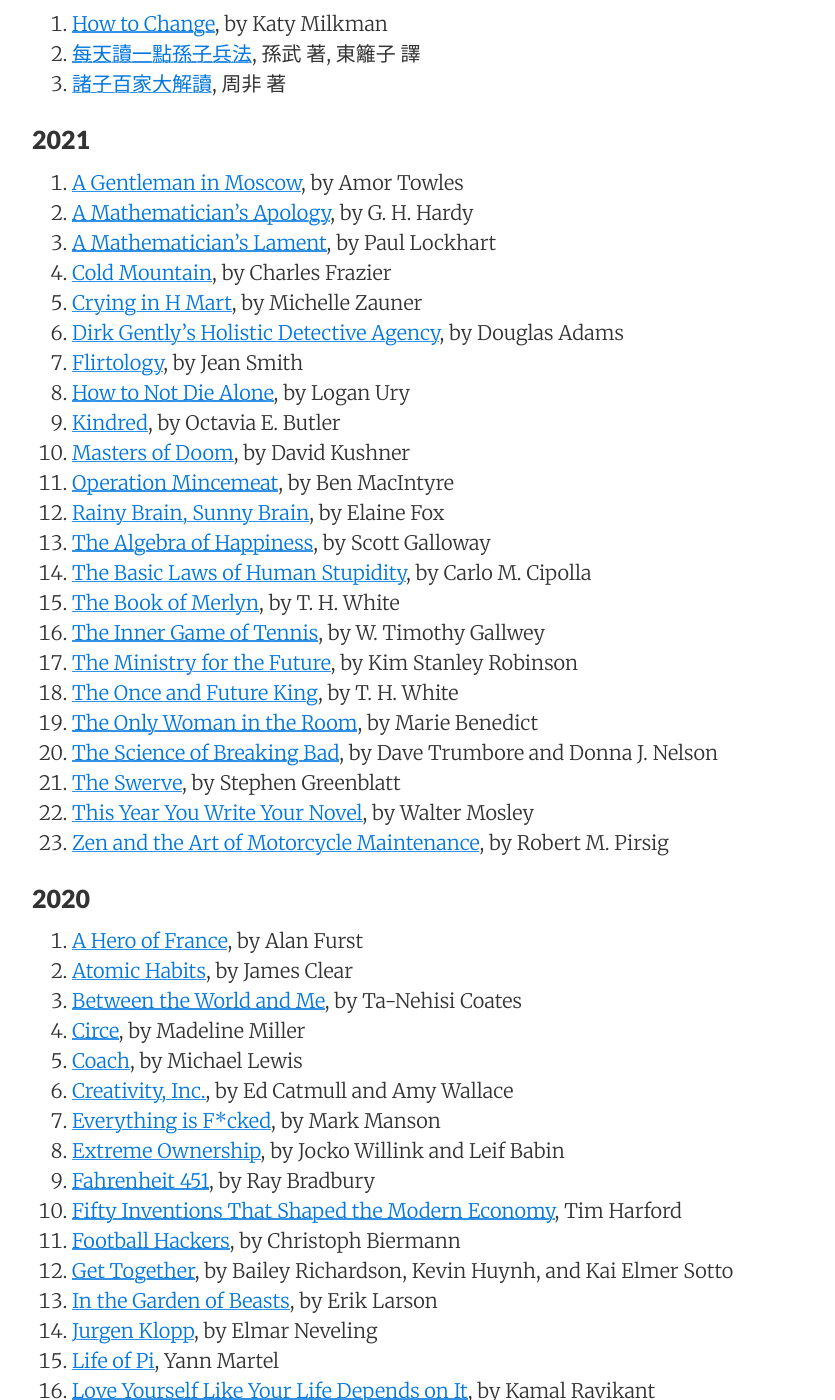
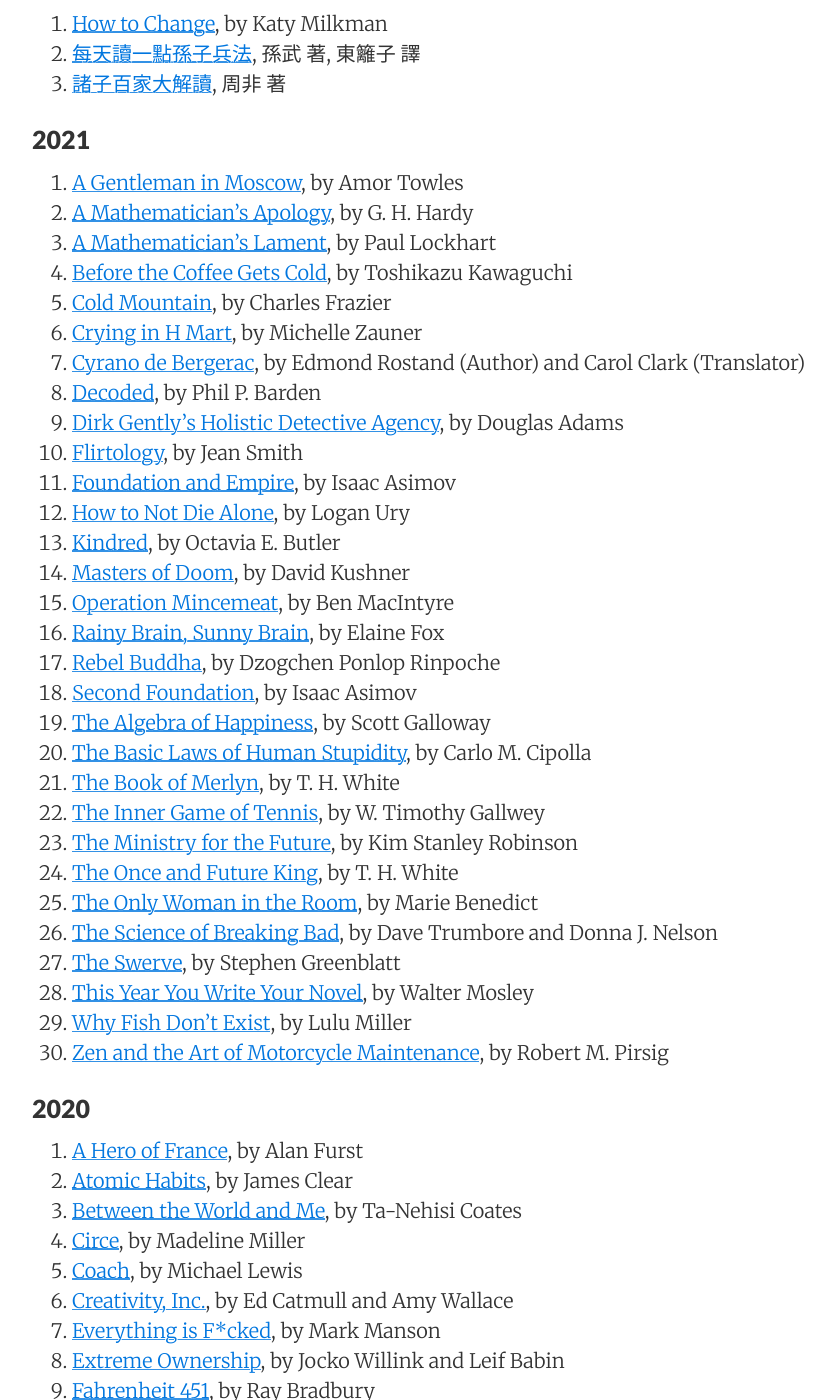
Before and after one commit to sewardlee337/sewardlee337.github.io, a Jekyll site: the page built from readinglist.md, in a window 1280 px wide and 1400 px high, scrolled down 410 px. Shown: the whole window, without its empty margins (188-1023 px from the left). Built offline with Jekyll 4.4.1, drawn with Linux system fonts in a browser that asks for light colours; nearby versions of some CDN libraries.

Commit message:
update reading list

```diff
--- a/readinglist.md
+++ b/readinglist.md
@@ -22,15 +22,21 @@ _"My alma mater was books, a good library... I could spend the rest of my life r
 1. [A Gentleman in Moscow](https://amzn.to/3qddvwQ), by Amor Towles
 1. [A Mathematician's Apology](https://amzn.to/3rpMx6f), by G. H. Hardy
 1. [A Mathematician's Lament](https://amzn.to/30MwHa3), by Paul Lockhart
+1. [Before the Coffee Gets Cold](https://amzn.to/3EHLRAh), by Toshikazu Kawaguchi
 1. [Cold Mountain](https://amzn.to/3zwCH6o), by Charles Frazier
 1. [Crying in H Mart](https://amzn.to/3bPltaO), by Michelle Zauner
+1. [Cyrano de Bergerac](https://amzn.to/3vnARDX), by Edmond Rostand (Author) and Carol Clark (Translator)
+1. [Decoded](https://amzn.to/3pKY9CX), by Phil P. Barden
 1. [Dirk Gently's Holistic Detective Agency](https://amzn.to/3eVCQaC), by Douglas Adams
 1. [Flirtology](https://amzn.to/3y1jWHv), by Jean Smith
+1. [Foundation and Empire](https://amzn.to/3Fwsb2I), by Isaac Asimov
 1. [How to Not Die Alone](https://amzn.to/3gm9nsH), by Logan Ury
 1. [Kindred](https://amzn.to/3pBY7du), by Octavia E. Butler
 1. [Masters of Doom](https://amzn.to/3fN0wjD), by David Kushner
 1. [Operation Mincemeat](https://amzn.to/3jGpmDK), by Ben MacIntyre
 1. [Rainy Brain, Sunny Brain](https://amzn.to/38o8879), by Elaine Fox
+1. [Rebel Buddha](https://amzn.to/3mHubMC), by Dzogchen Ponlop Rinpoche
+1. [Second Foundation](https://amzn.to/3vASFeM), by Isaac Asimov
 1. [The Algebra of Happiness](https://amzn.to/3kRJNN1), by Scott Galloway
 1. [The Basic Laws of Human Stupidity](https://amzn.to/3kV8b03), by Carlo M. Cipolla
 1. [The Book of Merlyn](https://amzn.to/3r3zxTq), by T. H. White
@@ -41,6 +47,7 @@ _"My alma mater was books, a good library... I could spend the rest of my life r
 1. [The Science of Breaking Bad](https://amzn.to/2TrZ8Ka), by Dave Trumbore and Donna J. Nelson
 1. [The Swerve](https://amzn.to/3m5V7XP), by Stephen Greenblatt
 1. [This Year You Write Your Novel](https://amzn.to/3eohYu5), by Walter Mosley
+1. [Why Fish Don't Exist](https://amzn.to/3FdGIiA), by Lulu Miller
 1. [Zen and the Art of Motorcycle Maintenance](https://amzn.to/2KGpSlN), by Robert M. Pirsig
 
 
```
